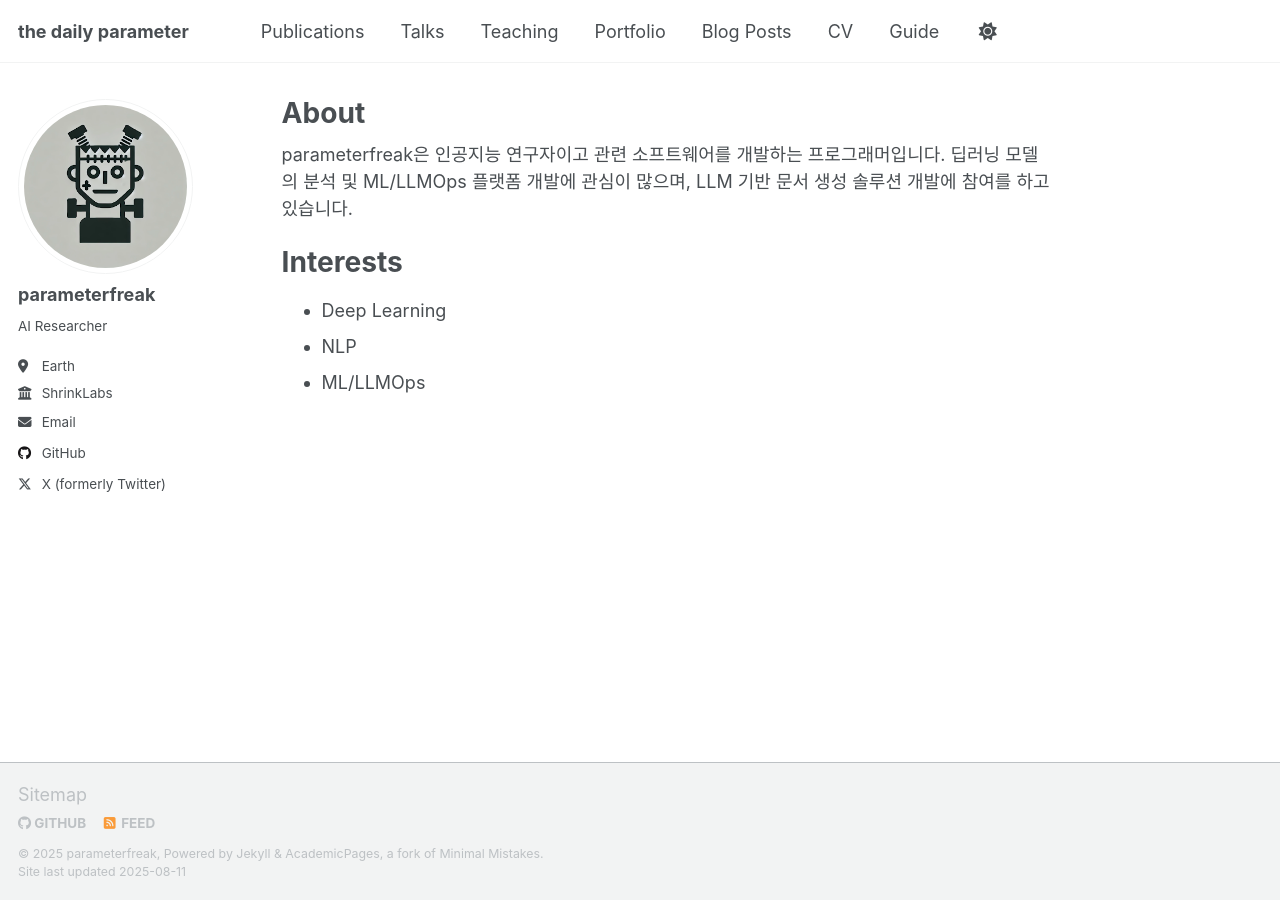
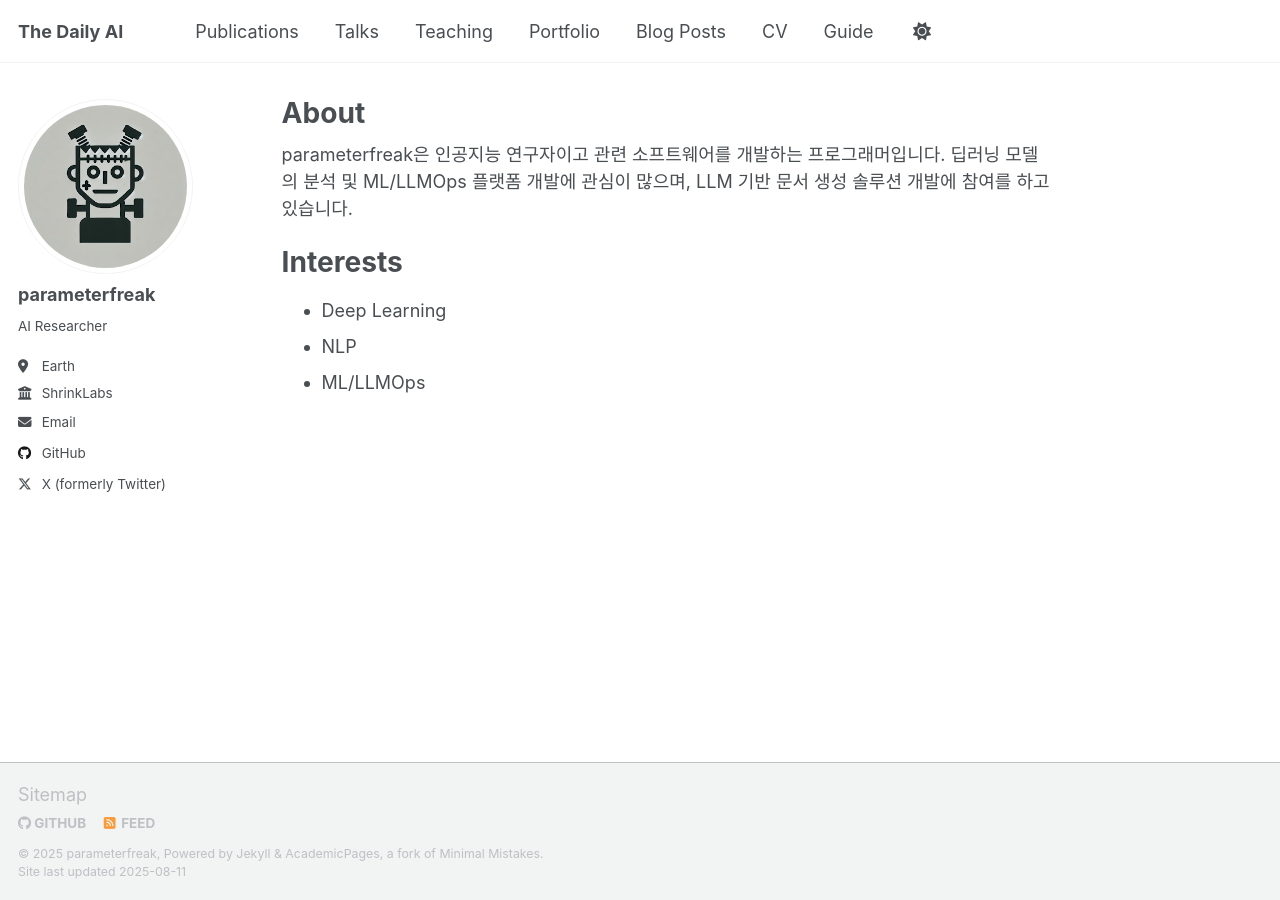
Before and after one commit to parameterfreak/parameterfreak.github.io, a Jekyll site: the page built from _pages/about.md, in a window 1280 px wide. Built offline with Jekyll 4.4.1, drawn with Linux system fonts in a browser that asks for light colours; a script that is not in the unit is left out.

Commit message:
docs: update site title

```diff
--- a/_config.yml
+++ b/_config.yml
@@ -9,7 +9,7 @@
 # Basic Site Settings
 locale                   : "ko-KR"
 site_theme               : "default" # Currently available options are "default", "air"
-title                    : "the daily parameter"
+title                    : "The Daily AI"
 title_separator          : "-"
 name                     : &name "parameterfreak"
 description              : &description "Obsessively exploring AI, one parameter at a time"
```
